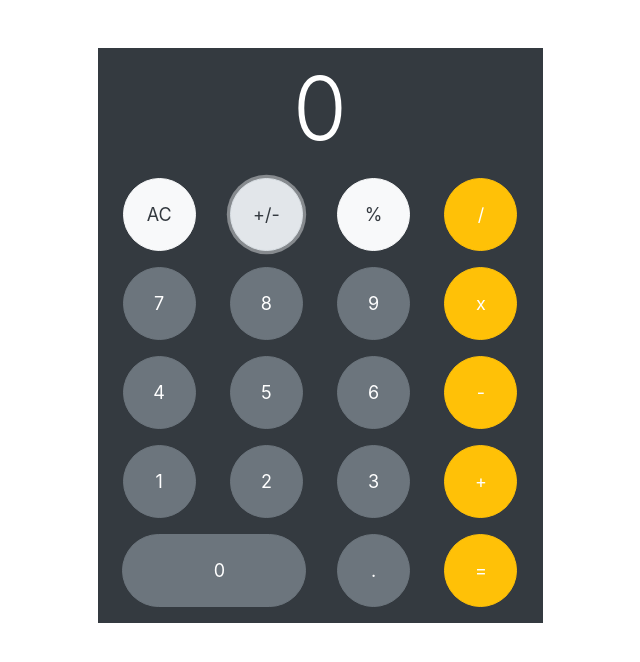
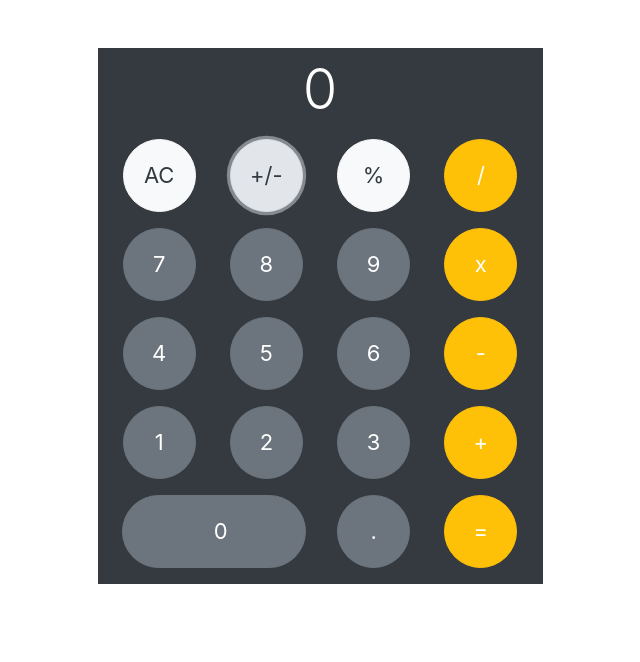
Before and after one commit to Valeriia-Rez/Calculator, a website built with webpack: page src/index.html in a window 1280 px wide. Both pictures are taken after a click on the button "+/-". Shown: the whole page, without its empty margins (320-960 px from the left). Built offline with nearby package versions, Linux system fonts and the light colour scheme.

Commit message:
Fix bugs

```diff
--- a/src/index.html
+++ b/src/index.html
@@ -14,7 +14,7 @@
         <div class="row mt-5">
             <div class="col-xs-8 col-md-7 col-lg-5 mx-auto">
                 <div class="p-2 text-center bg-dark">
-                    <div class="result pb-3 text-white display-2"></div>
+                    <div class="result pb-3 text-white display-4"></div>
                     <div class="numbers" data-selector="numbers"></div>
                 </div>
             </div>
--- a/src/js/index.js
+++ b/src/js/index.js
@@ -21,6 +21,7 @@ const renderOperators = (event) => {
         return;
     }
 
+
     if (target.classList.contains('all-clear')) {
         model.resetCalculator();
         view.updateDisplay(model.displayValue);
--- a/src/js/model/modelController.js
+++ b/src/js/model/modelController.js
@@ -4,6 +4,7 @@ export default class modelController {
         this.firstOperand = null;
         this.operator = null;
         this.waitingForSecondOperand = false;
+
     }
 
     inputNumber(number) {
@@ -11,6 +12,7 @@ export default class modelController {
             this.displayValue = number;
             this.waitingForSecondOperand = false;
         } else {
+            if (this.displayValue.length > 12) return;
             this.displayValue = this.displayValue === '0' ? number : this.displayValue + number;
 
         }
@@ -25,6 +27,7 @@ export default class modelController {
         }
     }
 
+
     handleOperator(nextOperator) {
         const performCalculation = {
             '/': (firstOperand, secondOperand) => firstOperand / secondOperand,
@@ -35,6 +38,7 @@ export default class modelController {
 
             '-': (firstOperand, secondOperand) => firstOperand - secondOperand,
 
+
             '=': (firstOperand, secondOperand) => secondOperand
         };
 
@@ -42,7 +46,6 @@ export default class modelController {
 
         if (this.operator && this.waitingForSecondOperand) {
             this.operator = nextOperator;
-            console.log(this);
             return;
         }
 
@@ -51,7 +54,7 @@ export default class modelController {
         } else if (this.operator) {
             const currentValue = this.firstOperand || 0;
             const result = performCalculation[this.operator](currentValue, inputValue);
-            this.displayValue = String(result);
+            this.displayValue = String(result).substr(0, 13);
             this.firstOperand = result;
         }
 
--- a/src/js/view/viewController.js
+++ b/src/js/view/viewController.js
@@ -38,7 +38,7 @@ export default class viewController {
                     <button class="btn btn-light rounded-circle text-dark calculator-keys">+/-</button>
                 </div>
                 <div class="col-4 p-0">
-                    <button class="btn btn-light rounded-circle text-dark calculator-keys">%</button>
+                    <button class="btn btn-light rounded-circle text-dark calculator-keys operator percentage" value="%">%</button>
                 </div>
             </div>
 
```
Also changed, not shown: dist/css/style.css.
